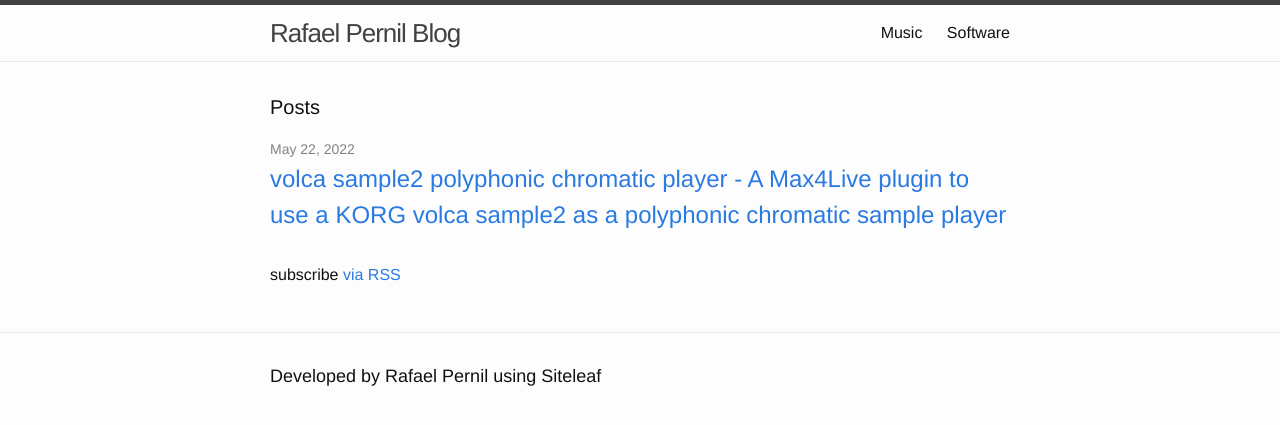
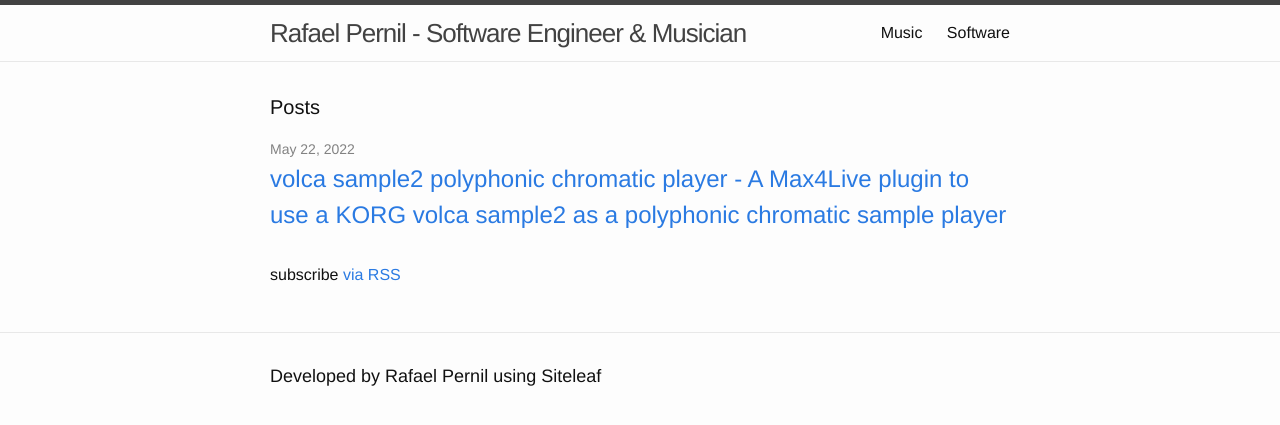
Before and after one commit to rafaelpernil2/blog-en, a Jekyll site: the page built from index.html, in a window 1280 px wide. Shown: the top 425 px of the page. Built offline with Jekyll 4.4.1, drawn with Linux system fonts in a browser that asks for light colours.

Commit message:
Updated Config

```diff
--- a/_config.yml
+++ b/_config.yml
@@ -1,5 +1,5 @@
 ---
-title: Rafael Pernil Blog
+title: Rafael Pernil - Software Engineer & Musician
 timezone: Europe/Madrid
 collections:
   posts:
@@ -21,3 +21,4 @@ defaults:
   values:
     layout: page
 permalink: pretty
+Test: a
```
